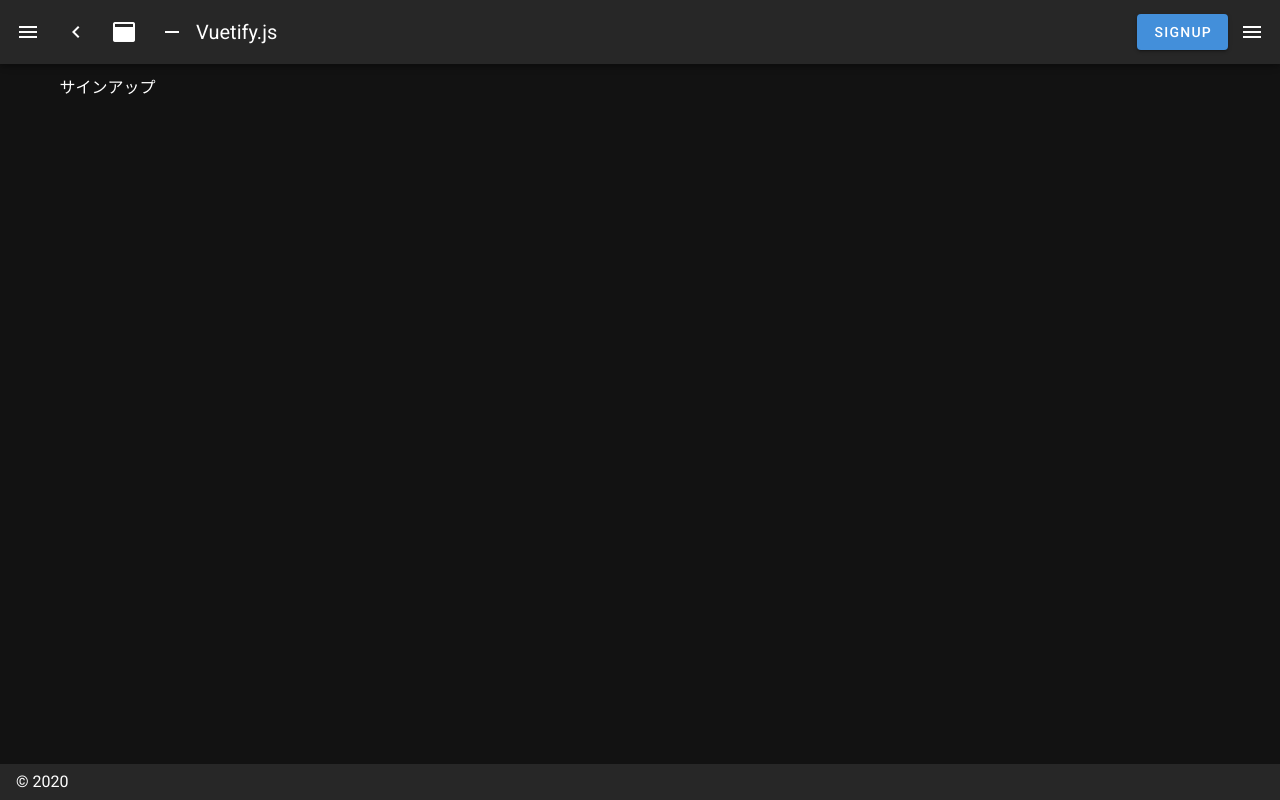
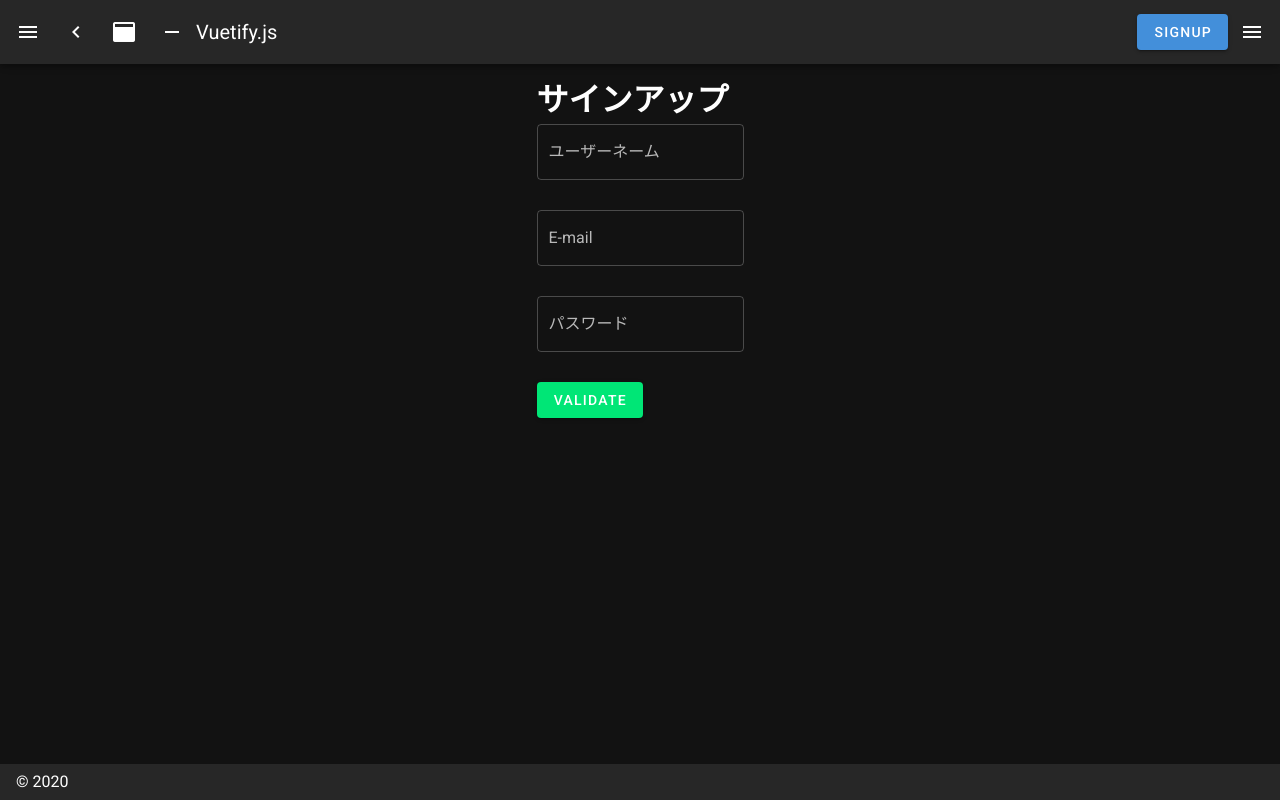
Before and after one commit to SystemEngineeringTeam/HackU-vol.1, a Nuxt app in the folder nuxt/: page /signup in a window 1280 px wide. Built offline with nearby package versions, Linux system fonts and the light colour scheme.

Commit message:
ユーザー作成フォームの見た目を作った

```diff
--- a/nuxt/pages/signup.vue
+++ b/nuxt/pages/signup.vue
@@ -1,11 +1,58 @@
 <template>
-  <v-layout>
-    サインアップ
+  <v-layout column justify-center align-center>
+    <v-flex 12>
+      <v-form ref="form" v-model="valid">
+        <h1>サインアップ</h1>
+        <v-text-field
+          v-model="name"
+          label="ユーザーネーム"
+          required
+          outlined
+        ></v-text-field>
+
+        <v-text-field
+          v-model="email"
+          label="E-mail"
+          required
+          outlined
+        ></v-text-field>
+
+        <v-text-field
+          v-model="pass"
+          label="パスワード"
+          required
+          outlined
+        ></v-text-field>
+
+        <v-btn
+          :disabled="!valid"
+          color="success"
+          class="mr-4"
+          @click="create_user"
+        >
+          Validate
+        </v-btn>
+      </v-form>
+    </v-flex>
   </v-layout>
 </template>
 
 <script>
-export default {}
+export default {
+  data() {
+    return {
+      valid: false,
+      name: '',
+      email: '',
+      pass: '',
+    }
+  },
+  methods: {
+    create_user() {
+      console.log(this.name, this.email, this.pass)
+    },
+  },
+}
 </script>
 
 <style></style>
```
